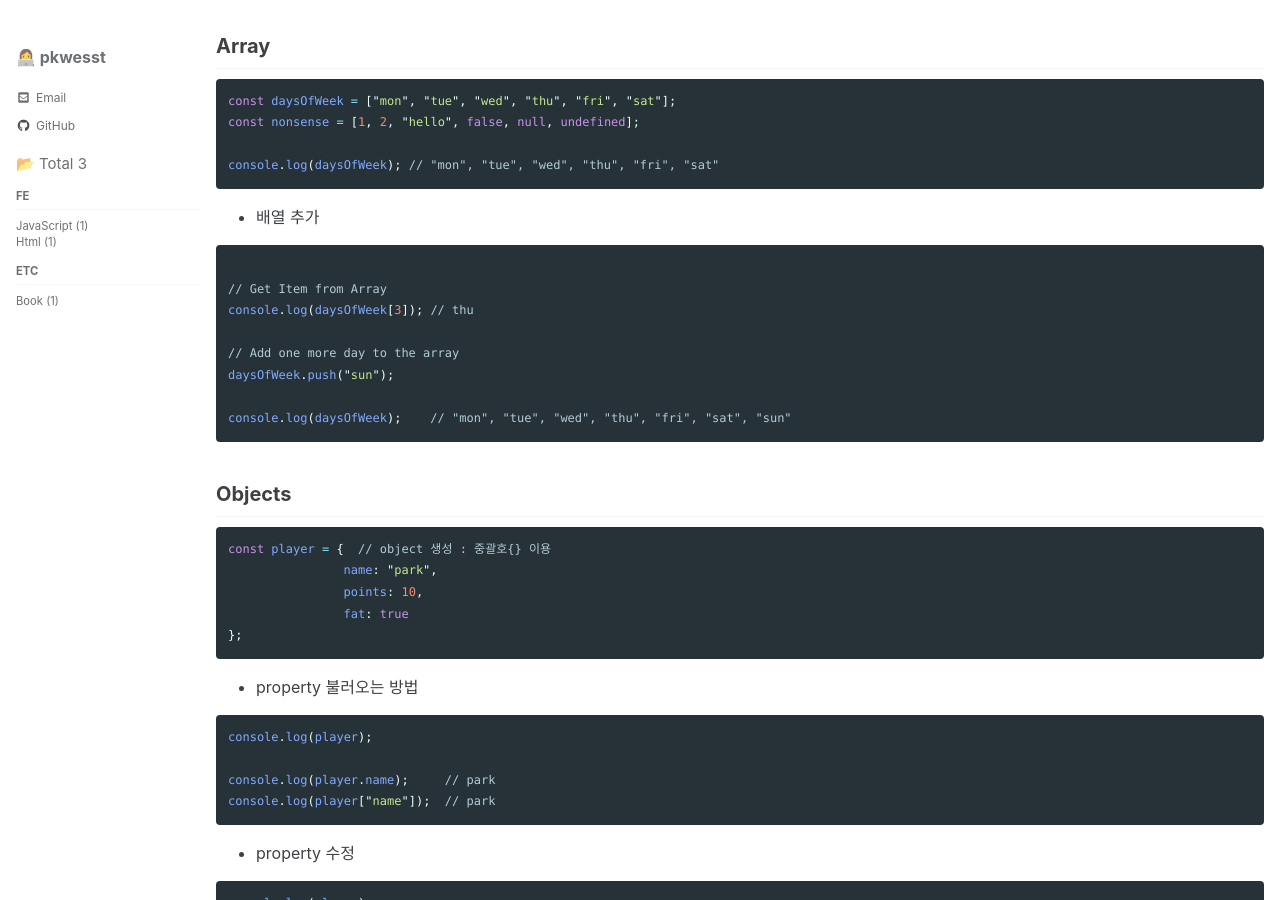
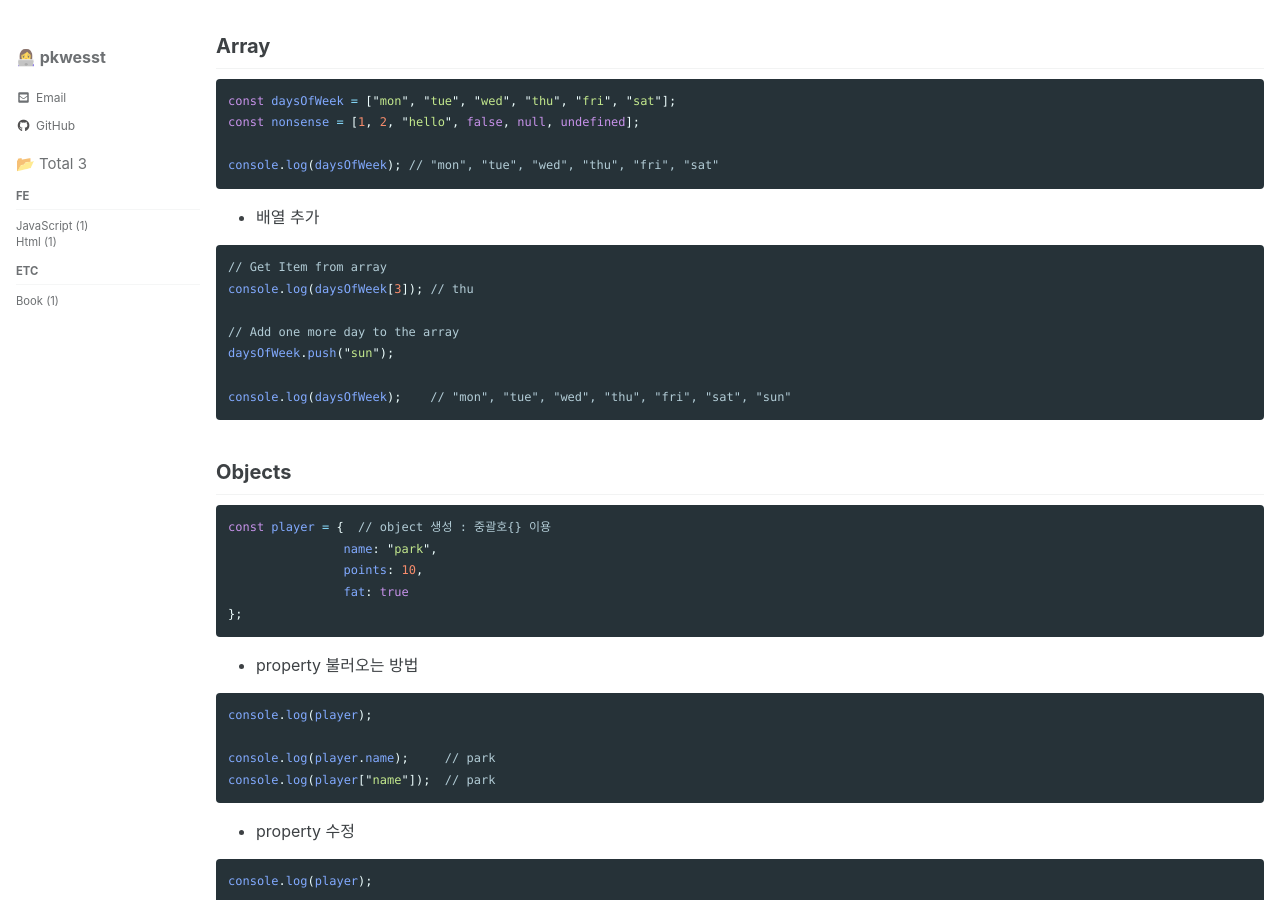
Before and after one commit to pkwesst/pkwesst.github.io, a Jekyll site: the page built from _posts/2022-04-04-js-1.md, in a window 1280 px wide and 900 px high, scrolled down 1637 px. Built offline with Jekyll 4.4.1, drawn with Linux system fonts in a browser that asks for light colours; cached includes are drawn as plain includes; comment, search, counter and statistics services are not loaded.

Commit message:
Update 2022-04-04-js-1.md

````diff
--- a/_posts/2022-04-04-js-1.md
+++ b/_posts/2022-04-04-js-1.md
@@ -89,8 +89,7 @@ console.log(daysOfWeek); // "mon", "tue", "wed", "thu", "fri", "sat"
 - 배열 추가
 
 ```js
-
-// Get Item from Array
+// Get Item from array
 console.log(daysOfWeek[3]); // thu
 
 // Add one more day to the array
````
